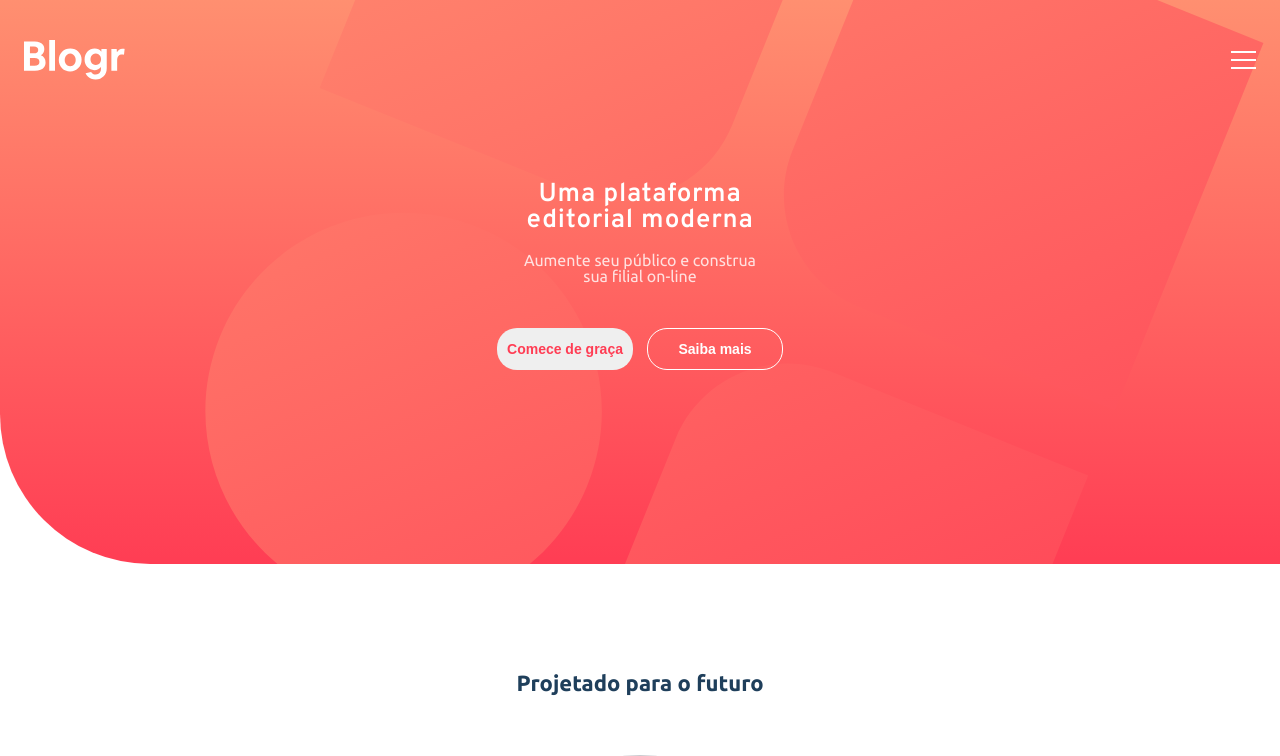
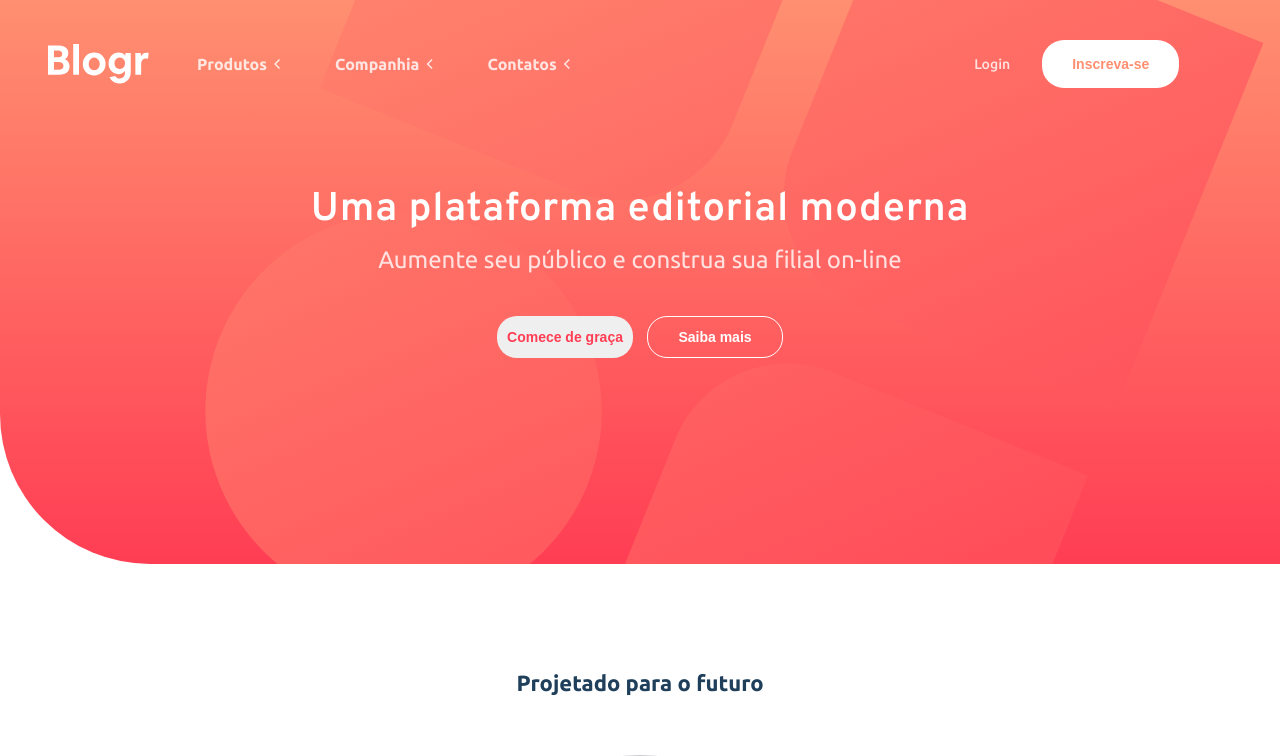
Before and after one commit to LipePLima/Blogr, an Angular app: page / in a window 1280 px wide. Shown: the top 756 px of the page. Built offline with nearby package versions, Linux system fonts and the light colour scheme.

Commit message:
Cabelho responsivo

```diff
--- a/src/app/components/header/header.component.css
+++ b/src/app/components/header/header.component.css
@@ -24,7 +24,6 @@
 
 .menuList {
   display: none;
-  font-family: 'Ubuntu', sans-serif;
   position: absolute;
   text-align: center;
   top: 20%;
@@ -35,6 +34,7 @@
   border-radius: 10px;
   padding: 2.25rem 0;
   margin: 0 1.75rem;
+  box-shadow: 2px 2px 5px 0px rgba(0,0,0,0.2);
 }
 
 .menuList-active {
@@ -49,13 +49,15 @@
   margin-bottom: 1.5rem;
 }
 
-.item-title {
+.btnHeader {
   display: flex;
   justify-content: center;
   align-items: center;
-  width: 100px;
-  font-weight: 500;
+  padding: 0;
+  font: bold 16px 'Ubuntu', sans-serif;
   color: hsl(208, 49%, 24%);
+  background-color: transparent;
+  border: none;
 }
 
 .item-list {
@@ -67,18 +69,23 @@
 }
 
 .item-list-active {
-  display: block;
+  display: flex;
+  flex-direction: column;
+  justify-content: center;
+  align-items: center;
   transition: .5s;
 }
 
-.topic {
-  font-size: 15px;
-  font-weight: 500;
+.linkTopic {
+  font: 500 15px 'Ubuntu', sans-serif;
+  text-decoration: none;
   color: hsl(208, 49%, 24%);
-  padding-bottom: 1.75rem;
+  background-color: transparent;
+  margin-bottom: 1.75rem;
+  border: none;
 }
 
-.topic:active {
+.linkTopic:active {
   color: #000;
 }
 
@@ -88,6 +95,7 @@
 
 .chevron {
   font-size: 20px;
+  transition: .2s;
 }
 
 .chevron-active {
@@ -110,9 +118,14 @@ hr {
   font-family: 'Ubuntu', sans-serif;
   font-weight: 500;
   font-size: 14px;
+  background-color: transparent;
   color: hsl(208, 49%, 24%);
   border: none;
   margin-bottom: 22px;
+}
+
+.login:active {
+  color: #000;
 }
 
 .sign-up {
@@ -176,7 +189,7 @@ hr {
   border: 1px solid #fff;
 }
 
-.more:active {
+.more:active, .more:active {
   border: none;
   background-color: #fff;
   color: hsl(356, 100%, 66%);
--- a/src/app/components/header/header.component.html
+++ b/src/app/components/header/header.component.html
@@ -1,20 +1,22 @@
-<div class="container__header">
+<section class="container__header">
     <img src="../../../assets/img/logo.svg" alt="Logo Blogr">
     <button (click)="dropMenu()" class="menuHeader" id="menuHeader"></button>
     <div class="menuList" id="menuList">
-        <ul>
+        <ul class="list-itens">
             <li class="container-itens" *ngFor="let iten of itens">
-                <div (click)="dropSubList();$event.stopPropagation() " class="item-title">
-                    {{ iten.title }}
-                    <span class="material-symbols-outlined chevron">
-                        chevron_left
-                    </span>
+                <div (click)="dropSubList();$event.stopPropagation()" class="item-title">
+                    <button class="btnHeader">
+                      <p>{{ iten.title }}</p>
+                      <span class="material-symbols-outlined chevron" id="chevron">
+                          chevron_left
+                      </span>
+                    </button>
                 </div>
-                <ul class="item-list" id="item-list">
-                    <li class="topic" id="topic" *ngFor="let topic of iten.topics">
-                        {{ topic }}
-                    </li>
-                </ul>
+                <nav class="item-list" id="item-list">
+                  <a href="#" class="linkTopic" *ngFor="let topic of iten.topics">
+                    {{ topic }}
+                  </a>
+                </nav>
             </li>
         </ul>
         <hr>
@@ -23,16 +25,12 @@
             <button class="sign-up">Inscreva-se</button>
         </div>
     </div>
-</div>
+</section>
 <section class="container__sec">
-    <h1 class="title">Uma plataforma <br> editorial moderna</h1>
-    <p class="text">Aumente seu público e construa <br> sua filial on-line</p>
+    <h1 class="title">Uma plataforma editorial moderna</h1>
+    <p class="text">Aumente seu público e construa sua filial on-line</p>
     <div class="sec__container-btn">
-        <button class="btn free">
-            Comece de graça
-        </button>
-        <button class="btn more">
-            Saiba mais
-        </button>
+        <button class="btn free">Comece de graça</button>
+        <button class="btn more">Saiba mais</button>
     </div>
 </section>
--- a/src/app/components/header/header.component.ts
+++ b/src/app/components/header/header.component.ts
@@ -3,7 +3,7 @@ import { Component } from '@angular/core';
 @Component({
   selector: 'app-header',
   templateUrl: './header.component.html',
-  styleUrls: ['./header.component.css']
+  styleUrls: ['./header.component.css', './headerMQ.component.css']
 })
 
 export class HeaderComponent {
@@ -33,12 +33,14 @@ export class HeaderComponent {
   }
 
   dropSubList () {
+    let arrow   = document.querySelectorAll('#chevron');
     let subList = document.querySelectorAll("#item-list");
 
     if (subList !== null) {
-      subList.forEach ( e => {
-        e.classList.toggle('item-list-active')
-      })
+      for (let i = 0; i < subList.length; i++) {
+        subList[i].classList.toggle('item-list-active')
+        arrow[i].classList.toggle('chevron-active')
+      }
     }
   }
 }
--- /dev/null
+++ b/src/app/components/header/headerMQ.component.css
@@ -0,0 +1,97 @@
+@media screen and (min-width: 878px) {
+  .menuHeader {
+    display: none;
+  }
+
+  .menuList {
+    display: flex;
+    justify-content: space-between;
+    align-self: center;
+    position: initial;
+    margin: 0 0 0 3rem;
+    padding: 0;
+    background-color: transparent;
+    box-shadow: none;
+  }
+
+  .list-itens {
+    display: flex;
+    flex-direction: row;
+    justify-content: left;
+    width: 55%;
+  }
+
+  .container-itens {
+    justify-content: center;
+    align-items: center;
+    margin: 0;
+  }
+
+  .container-itens:nth-child(-n+2) {
+    margin-right: 1.5rem;
+  }
+
+  .btnHeader {
+    cursor: pointer;
+    color: rgba(255, 255, 255, 0.8);
+  }
+
+  .btnHeader p:hover, .login:hover {
+    color: #fff;
+    text-decoration: underline;
+  }
+
+  hr {
+    display: none;
+  }
+
+  .containerHeader-btns {
+    flex-direction: row;
+    justify-content: center;
+    align-items: center;
+    width: 30%;
+  }
+
+  .login {
+    cursor: pointer;
+    padding: 0;
+    margin: 0 2rem 0 0;
+    color: rgba(255, 255, 255, 0.8);
+  }
+
+  .sign-up {
+    cursor: pointer;
+    font-size: 14px;
+    font-weight: 600;
+    color: hsl(13, 100%, 72%);
+    background: #fff;
+  }
+
+  .sign-up:active {
+    color: #fff;
+    background-color: hsl(355, 100%, 74%);
+  }
+
+  .free, .more {
+    cursor: pointer;
+  }
+
+}
+
+@media screen and (min-width: 1080px) {
+  .container__header {
+    margin: 0 1.5rem 6.375rem 1.5rem;
+  }
+
+  .container-itens:nth-child(-n+2) {
+    margin-right: 3rem;
+  }
+
+  .title {
+    font-size: 2.5rem;
+  }
+
+  .text {
+    font-size: 1.5rem;
+  }
+}
--- a/src/app/components/main/mainMQ.component.css
+++ b/src/app/components/main/mainMQ.component.css
@@ -27,9 +27,10 @@
     position: relative;
     top: 0;
     width: 40.7%;
-    height: 41rem;
+    height: 35rem;
+    background-color: transparent;
     background-size: 620px 620px;
-    background-position: left -40px top;
+    background-position: left -40px top -10px;
   }
 
   .content-infra {
```
Also changed, not shown: 1 other file (tests, documents, lock files or other folders).
